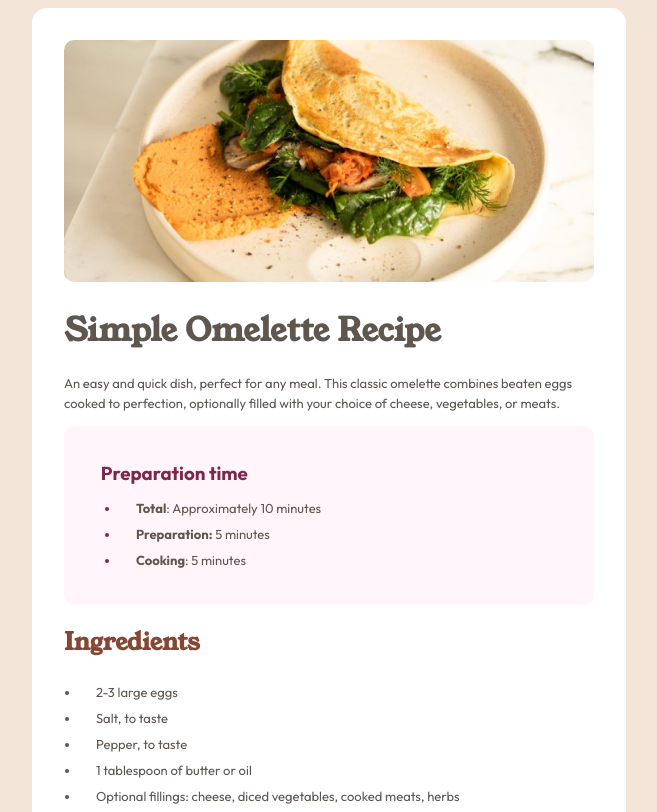
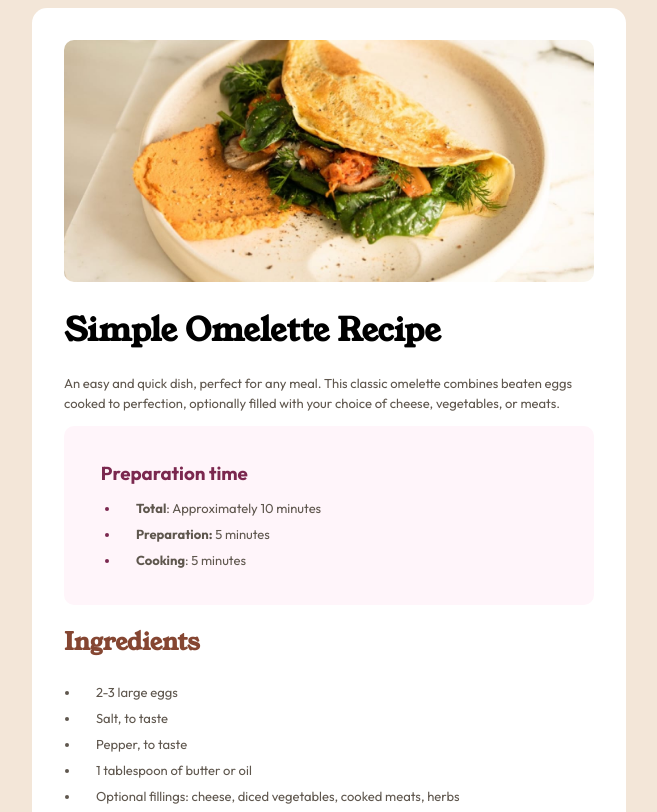
Before and after one commit to JosephAbuchi/recipe-page-main, a plain HTML site: page index.html in a window 1280 px wide. Shown: the top 812 px of the page, without its empty margins (311-968 px from the left). Drawn offline with Linux system fonts and the light colour scheme.

Commit message:
Update index.css

```diff
--- a/index.css
+++ b/index.css
@@ -32,7 +32,8 @@ header img {
   object-fit: contain;
   border-radius: 10px;
 }
-
+main h1 {
+  color: black;}
 main h1,
 h2 {
   font-family: "Young Serif", serif;
```
